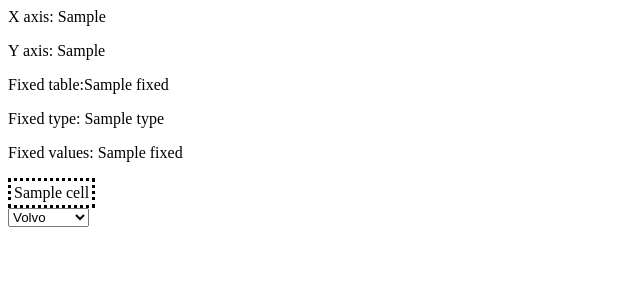
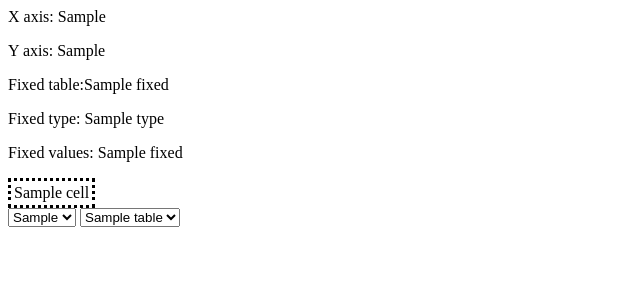
Before and after one commit to th13f/dovnar_lab, a Django app: template base/templates/main.html in a window 1280 px wide. Shown: the top 300 px of the page, without its empty margins (0-640 px from the left). Run offline with Django 3.2, Linux system fonts and the light colour scheme; the template is opened without the code that fills it: most values are stand-ins (such as "Sample title", 1, 10 or a date in 2020); parts of the project's set-up code (start-up, migrations or seed data) failed here and were passed over.

Commit message:
main changes

```diff
--- a/base/templates/main.html
+++ b/base/templates/main.html
@@ -12,9 +12,14 @@
 
 {% include 'tablice.html' %}
 
- <select>
-  <option value="volvo">Volvo</option>
-  <option value="saab">Saab</option>
-  <option value="mercedes">Mercedes</option>
-  <option value="audi">Audi</option>
+<select>
+    {% for value in fixed.values %}
+          <option value="{{ value.0 }}">{{ value.1 }}</option>
+    {% endfor %}
 </select>
+
+<select>
+    {% for table in tables %}
+          <option value="{{ table }}">{{ table }}</option>
+    {% endfor %}
+</select>
```
